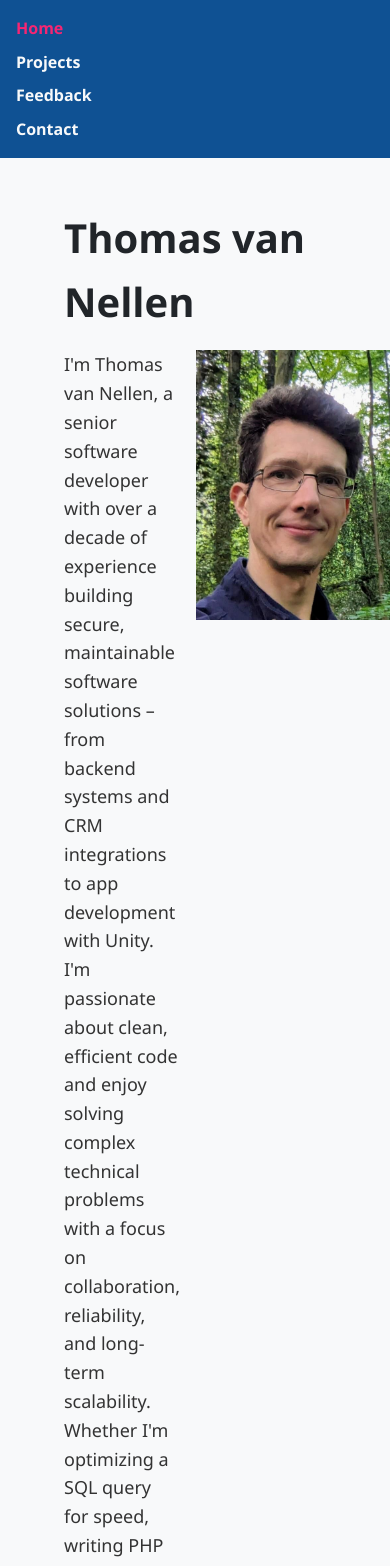
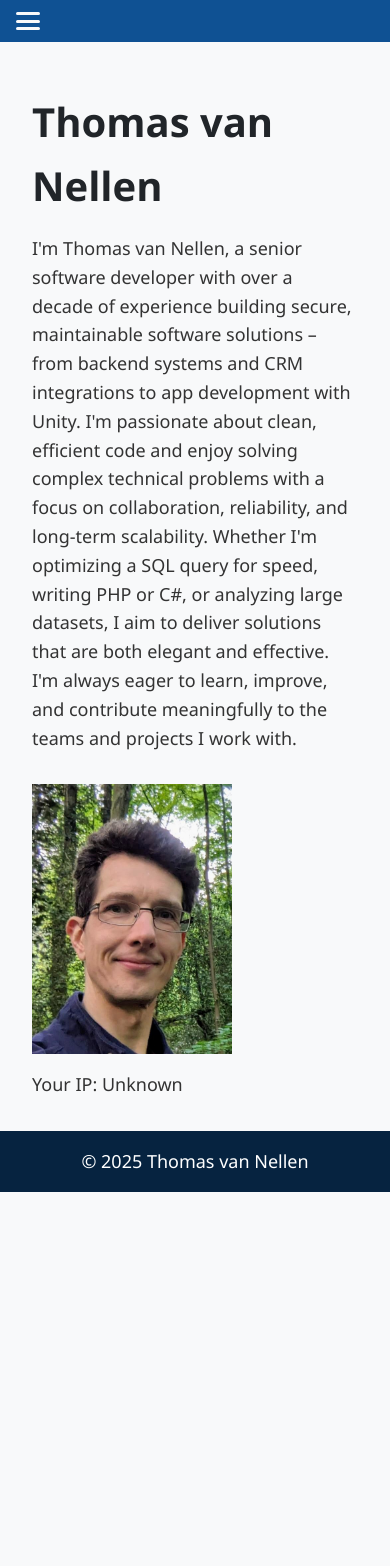
Before and after one commit to TomasoAlbinoni/personal-website, a Next.js app: page / in a window 390 px wide. Shown: the top 1566 px of the page. After the commit the page ends 1192 px from the top, so only its background shows below. Built offline with nearby package versions, Linux system fonts and the light colour scheme.

Commit message:
Responsive CSS, add footer

```diff
--- a/src/app/layout.tsx
+++ b/src/app/layout.tsx
@@ -1,5 +1,6 @@
 import type { Metadata } from "next";
 import NavBar from "../components/NavBar";
+import Footer from "../components/Footer";
 import "../styles/style.css";
 
 export const metadata: Metadata = {
@@ -19,6 +20,7 @@ export default function RootLayout({
         <div id="content">
           {children}
         </div>
+        <Footer />
       </body>
     </html>
   );
--- a/src/app/projects/RandomProjects.tsx
+++ b/src/app/projects/RandomProjects.tsx
@@ -10,10 +10,7 @@ export default function RandomProjects() {
             <div className="text-with-img flex gap-6 mb-10">
                 <div className="text">
                     <p><a target="_blank" href="https://github.com/TomasoAlbinoni/Trados-Studio-Resource-Converter" className="text-blue-500 underline">GitHub</a></p>
-                <p className="mb-3">In a previous life, I worked as a freelance translator. Translation agencies typically send a translation memory along with the files to be translated. Many translation agencies favored the translation tool Trados Studio, and distributed translation memories in the proprietary .sdltm format. I resisted using Trados Studio because it was both expensive and unpleasant to work with, opting instead for memoQ. The problem was that at the time, memoQ could not import .sdltm files. To solve this problem, I wrote a file conversion utility in Java. A .sdltm file is really a SQLite database, so I could extract the translation units and convert them to the standard, XML-based .tmx format, which is universally supported.</p>
-                <p className="mb-3">Later, I added the ability to convert Trados Studio termbases, again to a universal format.</p>
-                <p>I made my converter available for free on my website. It helped a lot of translators, as it was downloaded over 1000 times.</p>
-            </div>
+                    <p className="mb-3">
                         <Image
                             src="/java-conversion-tool.png"
                             alt="Converter"
@@ -21,6 +18,10 @@ export default function RandomProjects() {
                             height={323}
                             className="rounded-lg"
                         />
+                        In a previous life, I worked as a freelance translator. Translation agencies typically send a translation memory along with the files to be translated. Many translation agencies favored the translation tool Trados Studio, and distributed translation memories in the proprietary .sdltm format. I resisted using Trados Studio because it was both expensive and unpleasant to work with, opting instead for memoQ. The problem was that at the time, memoQ could not import .sdltm files. To solve this problem, I wrote a file conversion utility in Java. A .sdltm file is really a SQLite database, so I could extract the translation units and convert them to the standard, XML-based .tmx format, which is universally supported.</p>
+                    <p className="mb-3">Later, I added the ability to convert Trados Studio termbases, again to a universal format.</p>
+                    <p>I made my converter available for free on my website. It helped a lot of translators, as it was downloaded over 1000 times.</p>
+                </div>
             </div>
 
             <h3 className="text-xl font-medium mb-2">D3 Data Visualization</h3>
@@ -28,7 +29,6 @@ export default function RandomProjects() {
                 <div className="text">
                     <p><a target="_blank" href="https://tomasoalbinoni.github.io/NL_by_municipality/" className="text-blue-500 underline">This</a> is a project I did as part of the Udacity Data Analysis nanodegree.</p>
                 </div>
-            <a target="_blank" href="https://tomasoalbinoni.github.io/NL_by_municipality/">
                 <Image
                     src="/netherlands.png"
                     alt="Netherlands"
@@ -36,7 +36,6 @@ export default function RandomProjects() {
                     height={399}
                     className="rounded-lg"
                 />
-            </a>
             </div>
 
             <h3 className="text-xl font-medium mb-2">Reverse Dictionaries</h3>
--- a/src/app/projects/Sunobi.tsx
+++ b/src/app/projects/Sunobi.tsx
@@ -5,6 +5,17 @@ export default function Sunobi() {
             <div className="text-with-img flex gap-6 mb-10">
                 <div className="text">
                     <p className="mb-4">
+                        <video
+                            width="477"
+                            height="334"
+                            controls
+                            autoPlay
+                            preload="auto"
+                            className="rounded-lg shadow-md"
+                        >
+                            <source src="/sunobi.mp4" type="video/mp4" />
+                            Your browser does not support the video tag.
+                        </video>
                         In 2022, I joined the Sunobi team as a back-end developer. However, I quickly started working on the Unity client. Sunobi was an exhilarating place to work, with demanding requirements that were frequently changing as I was writing code. It required the ability to learn quickly, solve complex problems quickly and respond quickly when plans changed.
                     </p>
                     <h3 className="text-xl font-medium mt-6 mb-2">My Role</h3>
@@ -22,17 +33,6 @@ export default function Sunobi() {
                         <li>React &ndash; experimenting with modern front-end workflows</li>
                     </ul>
                 </div>
-            <video
-                width="477"
-                height="334"
-                controls
-                autoPlay
-                preload="auto"
-                className="rounded-lg shadow-md"
-            >
-                <source src="/sunobi.mp4" type="video/mp4" />
-                Your browser does not support the video tag.
-            </video>
             </div>
         </section>
     );
--- /dev/null
+++ b/src/components/Footer.tsx
@@ -0,0 +1,10 @@
+'use client';
+
+export default function Footer() {
+    const year = new Date().getFullYear();
+    return (
+        <footer className="text-white py-4 text-center">
+            <p>&copy; {year} Thomas van Nellen</p>
+        </footer>
+    );
+};
--- a/src/components/NavBar.tsx
+++ b/src/components/NavBar.tsx
@@ -8,10 +8,16 @@ export default function NavBar() {
 
     return (
         <nav>
-            <Link className={pathname === "/" ? "active" : ""} href="/">Home</Link>
-            <Link className={pathname === "/projects" ? "active" : ""} href="/projects">Projects</Link>
-            <Link className={pathname === "/feedback" ? "active" : ""} href="/feedback">Feedback</Link>
-            <Link className={pathname === "/contact" ? "active" : ""} href="/contact">Contact</Link>
+            <input type="checkbox" id="menu-toggle" />
+            <label htmlFor="menu-toggle" className="burger">
+                <span></span><span></span><span></span>
+            </label>
+            <div className="menu">
+                <Link className={pathname === "/" ? "active" : ""} href="/">Home</Link>
+                <Link className={pathname === "/projects" ? "active" : ""} href="/projects">Projects</Link>
+                <Link className={pathname === "/feedback" ? "active" : ""} href="/feedback">Feedback</Link>
+                <Link className={pathname === "/contact" ? "active" : ""} href="/contact">Contact</Link>
+            </div>
         </nav>
     );
 };
--- a/src/styles/style.css
+++ b/src/styles/style.css
@@ -1,30 +1,37 @@
 @import "tailwindcss";
 
-/* Reset and base */
+html,
 body {
+  height: 100%;
   margin: 0;
+}
+
+body {
   font-family: 'Segoe UI', Tahoma, Geneva, Verdana, sans-serif;
   background-color: #f8f9fa;
   color: #333;
   line-height: 1.6;
   padding: 0;
+  display: flex;
+  flex-direction: column;
+  min-height: 100vh;
 }
 
 #content {
   padding: 1rem 4rem;
+  flex: 1;
 }
 
 section {
   padding: 1rem 0;
 }
 
-/* Navigation bar */
 nav {
   background-color: #0f5193;
   padding: 0.75rem 1rem;
   display: flex;
-  align-items: center;
 }
+
 nav a {
   color: #f8f9fa;
   text-decoration: none;
@@ -32,11 +39,15 @@ nav a {
   font-weight: 600;
   transition: color 0.3s ease;
 }
+
 nav a.active {
   color: #f52673;
 }
 
-/* Page title */
+#menu-toggle {
+  display: none;
+}
+
 h1.entry-title {
   font-weight: 700;
   margin-top: 2rem;
@@ -45,11 +56,11 @@ h1.entry-title {
   color: #212529;
 }
 
-/* Input and label */
 p {
   font-size: 1.125rem;
   margin-bottom: 1rem;
 }
+
 input[type="text"]#q {
   font-size: 1.125rem;
   padding: 0.4rem 0.6rem;
@@ -59,12 +70,12 @@ input[type="text"]#q {
   width: 250px;
   max-width: 100%;
 }
+
 input[type="text"]#q:focus {
   border-color: #495057;
   outline: none;
 }
 
-/* Results container */
 #retroresult {
   background: white;
   border: 1px solid #dee2e6;
@@ -74,12 +85,14 @@ input[type="text"]#q:focus {
   box-shadow: 0 2px 6px rgb(0 0 0 / 0.1);
   margin-bottom: 2rem;
 }
+
 #retroresult a {
   display: inline-block;
   margin-bottom: 0.4rem;
   color: #007bff;
   text-decoration: none;
 }
+
 #retroresult a:hover,
 #retroresult a:focus {
   text-decoration: underline;
@@ -118,28 +131,116 @@ input[type="text"]#q:focus {
 
 .text-with-img {
   display: flex;
-  align-items: flex-start; /* or center */
+  align-items: flex-start;
   gap: 1rem;
 }
 
 .text-with-img .text {
-  flex: 1; /* allow text to expand */
+  flex: 1;
 }
 
+video,
 .text-with-img img {
-  margin-left: auto; /* pushes image to the right edge */
+  float: right;
+  margin-left: 20px;
+  margin-bottom: 20px;
 }
 
-/* Responsive */
-@media (max-width: 600px) {
+footer {
+  background-color: #062340;
+}
+
+footer p {
+  margin-bottom: 0;
+}
+
+@media (max-width: 768px) {
+  #content {
+    padding: 1rem 2rem;
+  }
+
   nav {
+    flex-direction: column;
+    background-color: #0f5193;
+    padding: 0.75rem 1rem;
+    display: flex;
+    justify-content: space-between;
+    position: relative;
+  }
+
+  nav .menu {
+    max-height: 0;
+    overflow: hidden;
+    flex-direction: column;
+    display: flex;
+    align-items: center;
+    width: 100%;
+    background: #0f5193;
+    transition: max-height 0.3s ease;
+  }
+
+  nav a {
+    color: #f8f9fa;
+    text-decoration: none;
+    margin: 0.25rem 0;
+    font-weight: 600;
+    transition: color 0.3s ease;
+  }
+
+  nav a.active {
+    color: #f52673;
+  }
+
+  nav .burger {
+    display: flex;
+    flex-direction: column;
+    justify-content: space-between;
+    width: 24px;
+    height: 18px;
+    cursor: pointer;
+    transition: transform 0.3s ease;
+  }
+
+  nav .burger span {
+    display: block;
+    height: 3px;
+    background: #f8f9fa;
+    border-radius: 2px;
+    transition: all 0.3s ease;
+  }
+
+  #menu-toggle:checked+.burger span:nth-child(1) {
+    transform: rotate(45deg) translate(5px, 5.5px);
+  }
+
+  #menu-toggle:checked+.burger span:nth-child(2) {
+    opacity: 0;
+  }
+
+  #menu-toggle:checked+.burger span:nth-child(3) {
+    transform: rotate(-45deg) translate(5px, -5.5px);
+  }
+
+
+  #menu-toggle:checked~.menu {
+    max-height: 500px;
+  }
+
+  #retroresult {
+    max-width: 100%;
+  }
+
+  .text-with-img {
     flex-direction: column;
     align-items: flex-start;
   }
-  nav a {
-    margin: 0.25rem 0;
+
+  .text-with-img img {
+    margin-left: 0;
+    margin-bottom: 1rem;
   }
-  #retroresult {
-    max-width: 100%;
+
+  .text-with-img .text {
+    width: 100%;
   }
 }
```
Lines whose indentation alone changed are shown as unchanged.
